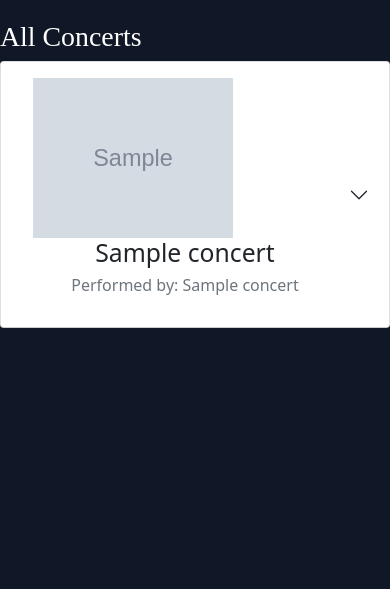
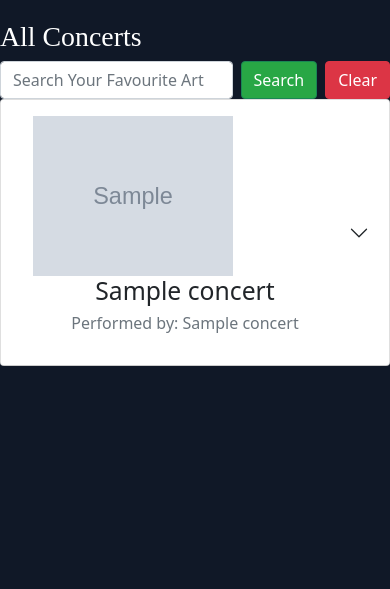
Before and after one commit to tanvirsingh1/TickerMaster, a Django app: page /concerts/ in a window 390 px wide. Shown: the part 76-665 px from the top of the page. Run offline with Django 4.2, Linux system fonts and the light colour scheme; tables that the repository leaves empty hold one stand-in row (values such as "Sample post"); grey boxes marked "Sample" are stand-in pictures; parts of the project's set-up code (start-up, migrations or seed data) failed here and were passed over.

Commit message:
Added filters

```diff
--- a/templates/Ticketing/concert.html
+++ b/templates/Ticketing/concert.html
@@ -4,21 +4,39 @@
 {% block body %}
  {% load static %}
  <br/> <br/><br/><br/>
+    {% if error %}
+  <div class="alert alert-warning alert-dismissible fade show" role="alert">
+  <strong>Error: </strong>{{ error }}
+  <button type="button" class="btn-close" data-bs-dismiss="alert" aria-label="Close"></button>
+</div>
+    {% endif %}
   <link href="{% static 'css/venue.css' %}" rel="stylesheet">
 
-   <div class="row">
+<div class="row align-items-center">
   <div class="col-md-6">
-    <h1 style="font-family: 'Segoe UI Black'; color: white " >All Concerts</h1>
+    <h1 style="font-family: 'Segoe UI Black'; color: white;">All Concerts</h1>
   </div>
+  <div class="col-md-6">
+    <form class="d-flex" method="POST", action="{% url 'ticketing:searched' %}">
+        {% csrf_token %}
+      <input class="form-control me-2" name ="searched" type="search" placeholder="Search Your Favourite Artist!"
+             aria-label="Search" id="title" style="background-color: #ffffff; color: #000000">
+      <button class="btn btn-success me-2" type="submit" id="searchform" style="background-color: #28a745">
+          Search</button>
+      <button class="btn btn-danger" type="reset" id="clearForm" style="background-color: #dc3545">Clear</button>
+    </form>
+  </div>
+  </div>
+</div>
 
-</div>
 
 
 {% for concert in conc %}
 <div class="accordion" id="accordionExample{{ forloop.counter }}">
   <div class="accordion-item">
     <h2 class="accordion-header" id="heading{{ forloop.counter }}">
-      <button class= "accordion-button collapsed" type="button" data-bs-toggle="collapse" data-bs-target="#collapse{{ forloop.counter }}" aria-expanded="False" aria-controls="collapse{{ forloop.counter }} collapsed">
+      <button class= "accordion-button collapsed" type="button" data-bs-toggle="collapse" data-bs-target="#collapse
+{{ forloop.counter }}" aria-expanded="False" aria-controls="collapse{{ forloop.counter }} collapsed">
  <div class="container">
   <div class="row align-items-center">
     <div class="col-md-2">
@@ -41,7 +59,8 @@
 
       </button>
     </h2>
-    <div id="collapse{{ forloop.counter }}" class="accordion-collapse collapse" aria-labelledby="heading{{ forloop.counter }}" >
+    <div id="collapse{{ forloop.counter }}" class="accordion-collapse collapse"
+         aria-labelledby="heading{{ forloop.counter }}" >
       <div class="accordion-body">
 <div class="container">
  <div class="row mb-3">
@@ -85,7 +104,12 @@
 </div>
 
     {% endfor %}
+
+
+
+
     <br/>
+{% if conc|length > 1 %}
 <nav aria-label="Page navigation example" style="bottom: 0.5px; margin-top:10px; margin-left: 40px;position: fixed;" >
   <ul class="pagination">
 
@@ -106,6 +130,7 @@
     {% endif %}
    </ul>
 </nav>
+    {% endif %}
     <br/>
 
 
--- a/ticketing/urls.py
+++ b/ticketing/urls.py
@@ -15,5 +15,6 @@ urlpatterns = [
     path('support/', views.support_ticket, name="support"),
     path('purchase-ticket/', views.purchase_ticket, name='purchase'),
     path('concerts/', views.all_concerts, name="list-concerts"),
-    path('buy/<int:concert_id>/', views.buy, name='buy')
+    path('buy/<int:concert_id>/', views.buy, name='buy'),
+    path('search/', views.searched, name='searched')
 ]
--- a/ticketing/views.py
+++ b/ticketing/views.py
@@ -123,15 +123,22 @@ def purchase_ticket(request):
     #return render(request, f'Ticketing_manager/purchase_ticket.html/{concert.id}', {'user': user, 'concert': concert})
     return render(request, 'ticketing/purchase_ticket.html', {'user': user, 'type' : 'select-tickets'})
 
-def all_concerts(request):
+def all_concerts(request,concert=None,error=None):
     """All concerts models retrieves all the concerts from the database  and using paginator the data is passed to the
       html"""
-    concert_list = Concert.objects.all()
-    # arguments to call to your database, and how many arguments you want per page
-    p = Paginator( Concert.objects.all(),3)
-    page = request.GET.get('page')
-    concerts = p.get_page(page)
-    return render(request, 'Ticketing/concert.html', {'concerts':concert_list, 'conc':concerts})
+    if concert:
+        print(concert)
+        concert2 = [concert]
+        return render(request, 'Ticketing/concert.html', {'conc': concert2})
+
+    else:
+
+        concert_list = Concert.objects.all()
+        # arguments to call to your database, and how many arguments you want per page
+        p = Paginator( Concert.objects.all(),3)
+        page = request.GET.get('page')
+        concerts = p.get_page(page)
+        return render(request, 'Ticketing/concert.html', {'concerts':concert_list, 'conc':concerts,'error':error})
 
 def buy(request, concert_id):
     """Buy concept based on the selected concert"""
@@ -140,3 +147,22 @@ def buy(request, concert_id):
     # Pass the concert data to the template
     context = {'concert': concert}
     return render(request, 'Ticketing/buy.html', context)
+
+def searched(request):
+    """Search each concert based on the value, if value matches that concert shall be displayed, else nothing"""
+    if request.method == "POST":
+        print("Post request")
+        search = request.POST["searched"]
+
+        if not search:
+            return redirect("/concerts")
+        else:
+            try:
+                concert = Concert.objects.get(artist_name__iexact=search)
+                return all_concerts(request, concert)
+            except Concert.DoesNotExist:
+                error = f"No Concerts by {search}"
+                return all_concerts(request,None, error)
+
+    else:
+        return render(request, "/concerts")
```
Also changed, not shown: templates/Ticketing/login.html (+7 -6 lines).
